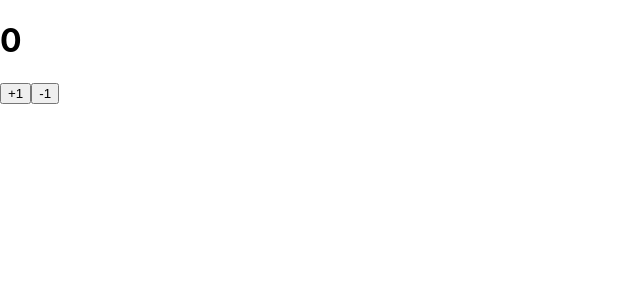
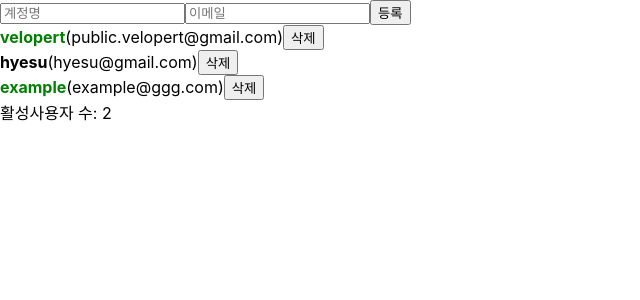
Before and after one commit to ShimHyesu/begin-react, a React (Create React App) app: page / in a window 1280 px wide. Shown: the top 300 px of the page, without its empty margins (0-640 px from the left). Built offline with nearby package versions, Linux system fonts and the light colour scheme.

Commit message:
basic_useReducer

```diff
--- a/src/App.js
+++ b/src/App.js
@@ -1,30 +1,20 @@
-import React, { useRef, useState, useMemo, useCallback} from 'react';
-import UserList from './UserList.js';
-import CreateUser from './CreateUser.js';
+import React, { useCallback, useMemo, useReducer, useRef } from 'react';
 
-//active값이 true인 사용자 수 세어서 화면에 렌더링
-function countActiveUsers(users){
+import CreateUser from './CreateUser';
+import UserList from './UserList';
+
+//활성 사용자 수 구하는 함수
+function countActiveUsers(users) {
   console.log('활성 사용자 수 세는중...');
   return users.filter(user => user.active).length;
 }
 
-function App() {
-  const [inputs, setInputs] = useState({
-    username:'',
-    email:'',
-  });
-
-  const {username, email}=inputs;
-
-  const onChange = useCallback(e =>{
-    const {name, value} = e.target;
-    setInputs(inputs => ({
-      ...inputs,
-      [name]:value
-    }));
-  },[]);
-
-  const [users,setUsers] = useState([
+const initialState = {
+  inputs: {
+    username: '',
+    email: '',
+  },
+  users:[
     {
       id:1,
       username:'velopert',
@@ -33,57 +23,104 @@
     },
     {
       id:2,
-        username:'tester',
-        email:'tester@example.com',
+      username:'hyesu',
+      email:'hyesu@gmail.com',
       active:false,
     },
     {
       id:3,
-        username:'sss',
-        email:'sss@example.com',
+      username:'example',
+      email:'example@ggg.com',
       active:true,
     },
-  ]);
+  ]
+};
 
+//reducer: 현재 상태와 액션 객체를 파라미터로 받아와서 새로운 상태로 반환
+//→ 컴포넌트가 지닐 새로운 상태
+//action객체: 업데이트를 위한 정보
+function reducer(state, action) {
+  switch (action.type) {
+    case 'CHANGE_INPUT':
+      return {
+        ...state,
+        inputs: {
+          ...state.inputs,
+          [action.name]:action.value
+        }
+      };
+    case 'CREATE_USER':
+      return {
+        inputs:initialState.inputs,
+        users: state.users.concat(action.user),
+      };
+    case 'TOGGLE_USER':
+      return {
+        ...state,
+        users:state.users.map(user =>
+          user.id===action.id?{...user, active:!user.active}:user)
+      };
+    case 'REMOVE_USER' :
+      return {
+        ...state,
+        users:state.users.filter(user => user.id!==action.id)
+      };
+    default:
+      return state;
+  }
+
+}
+
+function App() {
+  //useReducer: 컴포넌트의 상태 업데이트 로직을 컴포넌트에서 분리
+  //state: 컴포넌트에서 사용할 수 있는 상태
+  //dispatch: 액션을 발생시키는 함수
+  const [state, dispatch] = useReducer(reducer, initialState);
   const nextId = useRef(4);
 
-  //배열에 항목 추가
-  //useCallback Hook -> 함수 재사용
+  const {users} = state;
+  const {username, email} = state.inputs;
+
+  const count = useMemo(()=>countActiveUsers(users),[users]);
+
+  //input값 변경
+  const onChange = useCallback(e => {
+    const {name, value} = e.target;
+    dispatch({
+      type: 'CHANGE_INPUT',
+      name,
+      value,
+    });
+  },[]);
+
+  //사용자 등록
   const onCreate = useCallback(() => {
-    const user={
+    dispatch({
+      type: 'CREATE_USER',
+      user: {
         id:nextId.current,
         username,
         email,
-    };
-    //함수형 업데이트를 통해 deps에서 users를 참조하지 않도록 함
-    //users가 바뀔때마다 리렌더링 되지 않도록
-    setUsers(users => users.concat(user));
+      }
+    });
+    nextId.current+=1;
+  },[username, email]);
 
-    setInputs({
-      username: '',
-      email:'',
+  //활성 사용자 변경
+  const onToggle = useCallback(id => {
+    dispatch({
+      type: 'TOGGLE_USER',
+      id
     });
-    nextId.current += 1;
-  },[username,email]);
+  },[]);
 
   //배열 항목 삭제
   const onRemove = useCallback(id => {
-    setUsers(users => users.filter(user => user.id != id));
+    dispatch({
+      type: 'REMOVE_USER',
+      id,
+    });
   },[]);
-
-  //배열 항목 수정
-  const onToggle = useCallback(id => {
-    setUsers(users => (
-      users.map(user =>
-        user.id===id?{...user,active:!user.active}:user
-        )
-      ));
-  },[]);
-
-  //const count = countActiveUsers(users);
-  //input값 바뀔 때에도 컴포넌트가 리렌더링됨 -> 자원 낭비
-  //useMemo: 이전 계산한 값 재사용
-  const count = useMemo(() => countActiveUsers(users),[users]);
 
   return (
     <>
@@ -98,7 +135,7 @@
         onRemove={onRemove}
         onToggle={onToggle}
       />
-      <div>활성사용자 수 : {count}</div>
+      <div>활성사용자 수: {count}</div>
     </>
   );
 }
--- a/src/index.js
+++ b/src/index.js
@@ -8,7 +8,7 @@
 const root = ReactDOM.createRoot(document.getElementById('root'));
 root.render(
   <React.StrictMode>
-    <Counter />
+    <App />
   </React.StrictMode>
 );
 
```
Lines whose indentation alone changed are shown as unchanged.
